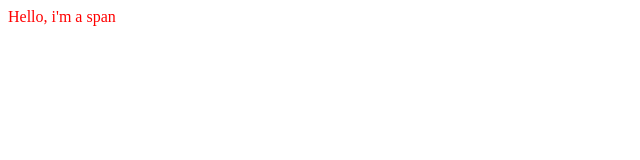
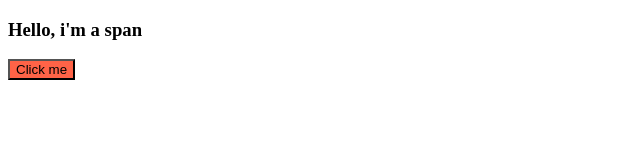
Before and after one commit to ttony-kim/react-for-beginners, a plain HTML site: page index.html in a window 1280 px wide. Shown: the whole page, without its empty margins (0-640 px from the left). Drawn offline with nearby package versions, Linux system fonts and the light colour scheme.

Commit message:
2.3 Events in React

```diff
--- a/index.html
+++ b/index.html
@@ -7,7 +7,10 @@
     <script src="https://unpkg.com/react-dom@17.0.2/umd/react-dom.production.min.js"></script>
     <script>
         const root = document.getElementById("root");
-        const span = React.createElement("span", {id: "sexy-span", style: {color: "red"}}, "Hello, i'm a span");
-        ReactDOM.render(span, root);
+        const span = React.createElement("h3", {id:"title", onMouseEnter: () => console.log("mouse enter")}, "Hello, i'm a span");
+        const btn = React.createElement("button", {style:{backgroundColor:"tomato"}, onClick: ()=> console.log('im clicked')}, "Click me");
+        const container = React.createElement("div", null, [span, btn]);
+
+        ReactDOM.render(container, root);
     </script>
 </html>
```
